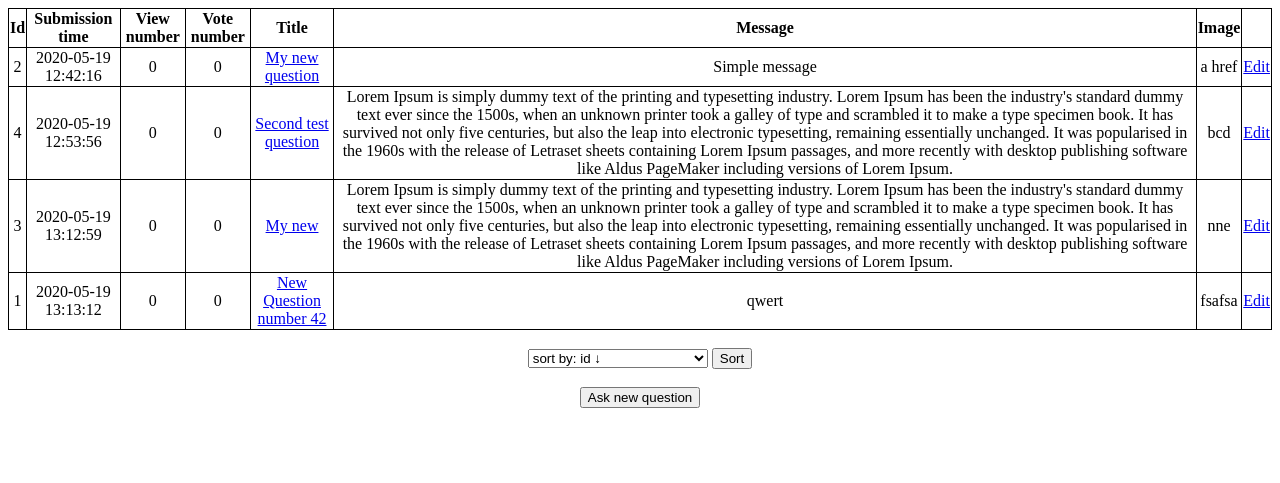
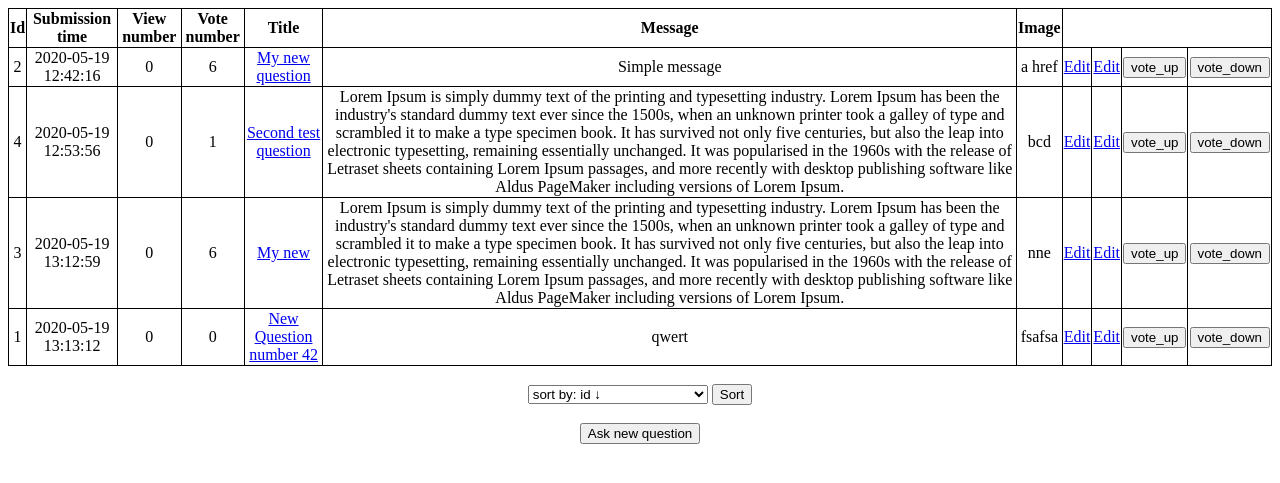
Before and after one commit to kasia-gra/ask_mate, a Flask app: page / in a window 1280 px wide. Shown: the top 483 px of the page. Run offline with Flask 2, Linux system fonts and the light colour scheme.

Commit message:
Add voting buttons

```diff
--- a/data_manager.py
+++ b/data_manager.py
@@ -103,3 +103,13 @@ def get_file_path(option="answers"):
     if option == "answers":
         return ANSWER_FILE_PATH
     return QUESTION_FILE_PATH
+
+
+def update_vote_number(option, id, vote_direction):
+    vote_dic = {"up":1, "down": -1}
+    all_records = get_dict_list_from_csv_file(option)
+    for record in all_records:
+        if record["id"] == id:
+            record["vote_number"] = int(record["vote_number"]) + vote_dic[vote_direction]
+            break
+    save_to_file(all_records, option)
--- a/sample_data/question.csv
+++ b/sample_data/question.csv
@@ -1,5 +1,5 @@
 id,submission_time,view_number,vote_number,title,message,image
 1,1589893992,0,0,New Question number 42,qwert,fsafsa
-2,1589892136,0,0,My new question,Simple message,a href
-3,1589893979,0,0,My new,"Lorem Ipsum is simply dummy text of the printing and typesetting industry. Lorem Ipsum has been the industry's standard dummy text ever since the 1500s, when an unknown printer took a galley of type and scrambled it to make a type specimen book. It has survived not only five centuries, but also the leap into electronic typesetting, remaining essentially unchanged. It was popularised in the 1960s with the release of Letraset sheets containing Lorem Ipsum passages, and more recently with desktop publishing software like Aldus PageMaker including versions of Lorem Ipsum.",nne
-4,1589892836,0,0,Second test question,"Lorem Ipsum is simply dummy text of the printing and typesetting industry. Lorem Ipsum has been the industry's standard dummy text ever since the 1500s, when an unknown printer took a galley of type and scrambled it to make a type specimen book. It has survived not only five centuries, but also the leap into electronic typesetting, remaining essentially unchanged. It was popularised in the 1960s with the release of Letraset sheets containing Lorem Ipsum passages, and more recently with desktop publishing software like Aldus PageMaker including versions of Lorem Ipsum.",bcd
+2,1589892136,0,6,My new question,Simple message,a href
+3,1589893979,0,6,My new,"Lorem Ipsum is simply dummy text of the printing and typesetting industry. Lorem Ipsum has been the industry's standard dummy text ever since the 1500s, when an unknown printer took a galley of type and scrambled it to make a type specimen book. It has survived not only five centuries, but also the leap into electronic typesetting, remaining essentially unchanged. It was popularised in the 1960s with the release of Letraset sheets containing Lorem Ipsum passages, and more recently with desktop publishing software like Aldus PageMaker including versions of Lorem Ipsum.",nne
+4,1589892836,0,1,Second test question,"Lorem Ipsum is simply dummy text of the printing and typesetting industry. Lorem Ipsum has been the industry's standard dummy text ever since the 1500s, when an unknown printer took a galley of type and scrambled it to make a type specimen book. It has survived not only five centuries, but also the leap into electronic typesetting, remaining essentially unchanged. It was popularised in the 1960s with the release of Letraset sheets containing Lorem Ipsum passages, and more recently with desktop publishing software like Aldus PageMaker including versions of Lorem Ipsum.",bcd
--- a/server.py
+++ b/server.py
@@ -74,6 +74,18 @@ def add_answer(question_id):
     return render_template("answer_form.html", old_record=new_record)
 
 
+@app.route("/question/<question_id>/vote_up")
+def question_vote_up(question_id):
+    data_manager.update_vote_number("questions", question_id, "up")
+    return redirect("/")
+
+
+@app.route("/question/<question_id>/vote_down")
+def question_vote_down(question_id):
+    data_manager.update_vote_number("questions", question_id, "down")
+    return redirect("/")
+
+
 if __name__ == "__main__":
     app.run(
         host='127.0.0.1',
--- a/templates/question_list.html
+++ b/templates/question_list.html
@@ -19,7 +19,14 @@
                         {% endif %}
                     </td>
                 {% endfor %}
-                <td><a href="{{ url_for("edit_question", question_id=question['id']) }}">Edit</a></td>
+                    <td><a href="{{ url_for("edit_question", question_id=question['id']) }}">Edit</a></td>
+                    <td><a href="{{ url_for("edit_question", question_id=question['id']) }}">Edit</a></td>
+                    <td><form action="{{ url_for("question_vote_up", question_id=question['id']) }}">
+                    <button>vote_up</button>
+                    </form></td>
+                    <td><form action="{{ url_for("question_vote_down", question_id=question['id']) }}">
+                    <button>vote_down</button>
+                    </form></td>
                 </tr>
             {% endfor %}
         </tbody>
```
